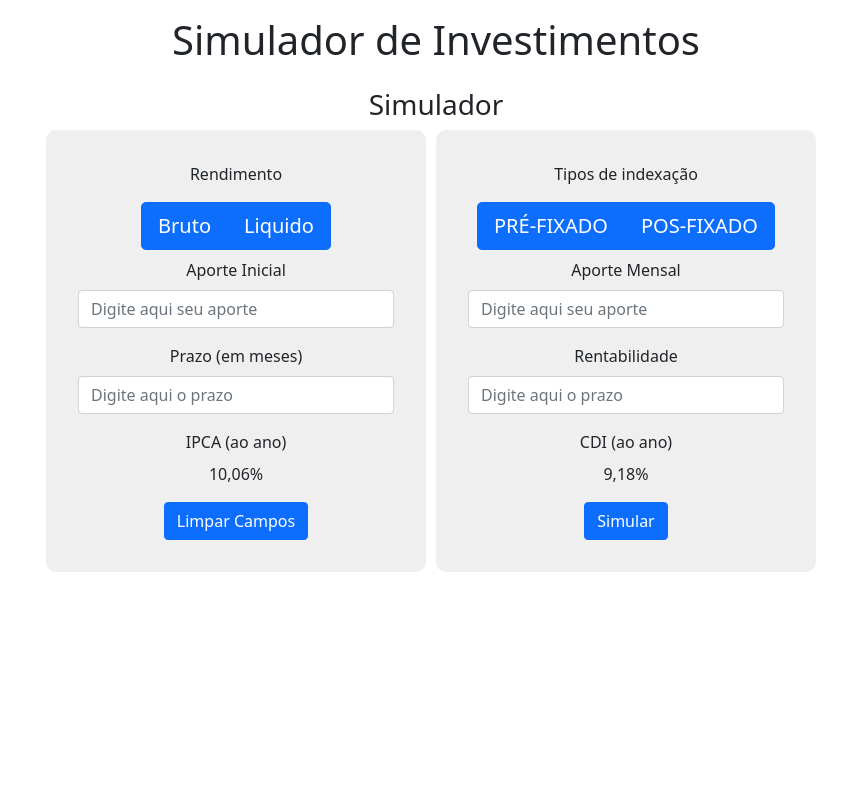
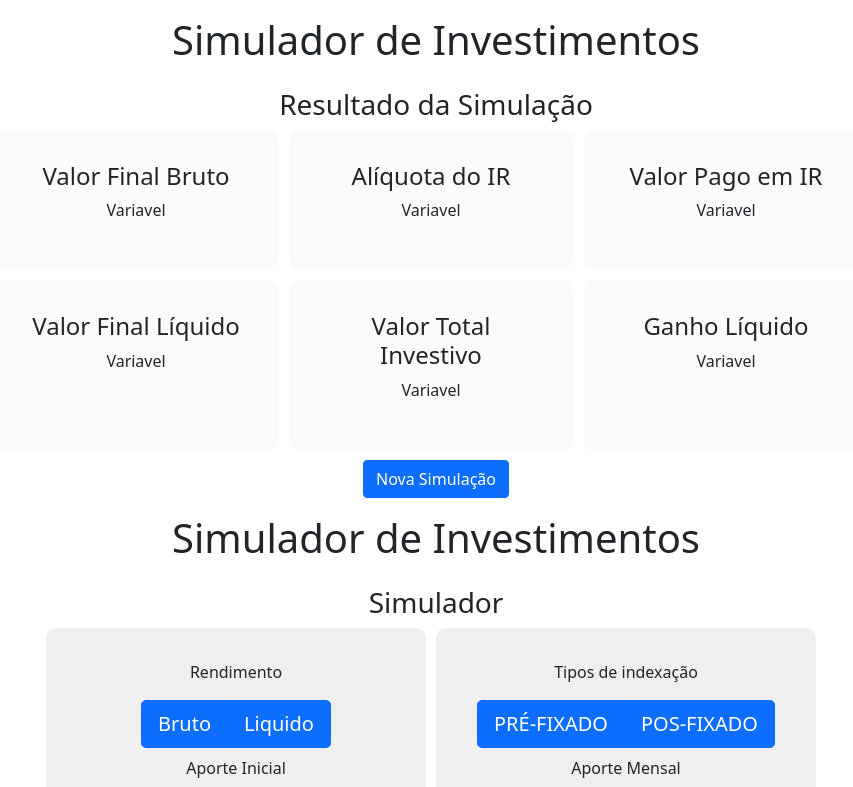
Before and after one commit to joaocarlosdene/investment-simulator, a React (Create React App) app in the folder frontend/: page /resultado in a window 1280 px wide. Shown: the top 787 px of the page, without its empty margins (204-1057 px from the left). Built offline with nearby package versions, Linux system fonts and the light colour scheme.

Commit message:
configurando react dom

```diff
--- a/frontend/src/App.jsx
+++ b/frontend/src/App.jsx
@@ -1,12 +1,20 @@
 import React from 'react';
 import 'bootstrap/dist/css/bootstrap.css'
 import './App.css';
+import {BrowserRouter as Router, Route, Routes} from 'react-router-dom'
 
 import Resultado from './pages/resultado'
 import Simulador from'./components/simulador'
 function App() {
   return (
+
     <div className="App">
+      <Router>
+        <Routes>
+          <Route path="/resultado" element={<Resultado/>}></Route>
+        </Routes>
+      </Router>
+
       <h1>Simulador de Investimentos</h1>
       <Simulador/>
     </div>
```
Also changed, not shown: frontend/src/components/simulador.jsx (+6 -2 lines).
